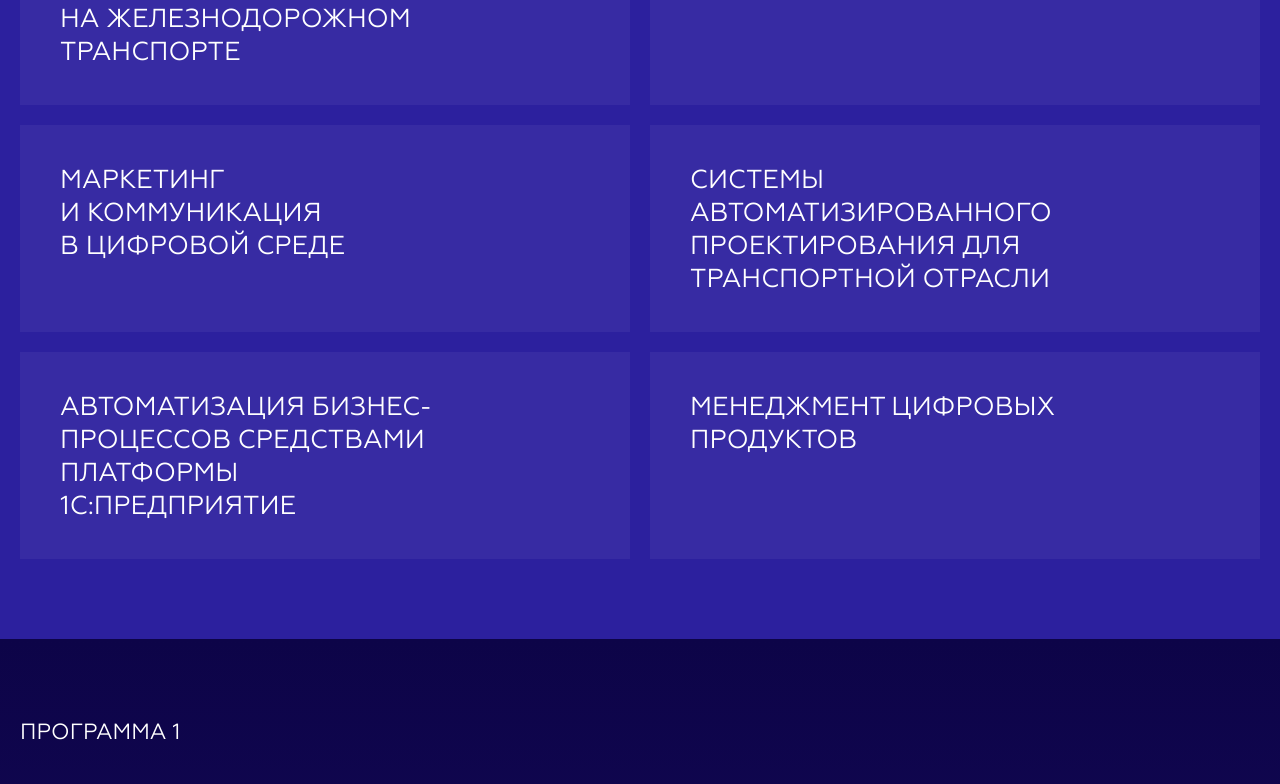
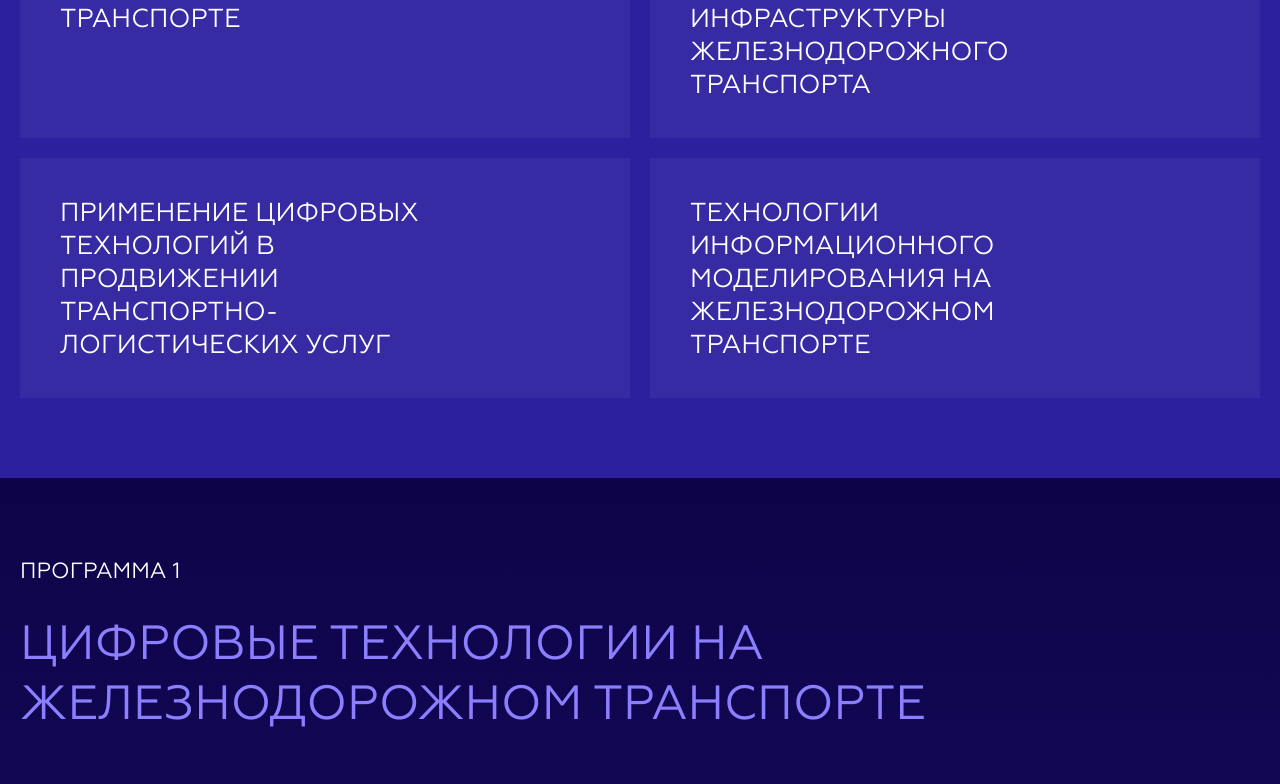
Before and after one commit to achipollino/dd-react, a React (Vite) app: page / in a window 1280 px wide. Shown: the part 1990-2774 px from the top of the page. Built offline with nearby package versions, Linux system fonts and the light colour scheme.

Commit message:
fix: menu

```diff
--- a/package.json
+++ b/package.json
@@ -11,13 +11,10 @@
     "preview": "vite preview"
   },
   "dependencies": {
-    "prop-types": "^15.8.1",
     "react": "^18.3.1",
-    "react-burger-menu": "^3.0.9",
     "react-dom": "^18.3.1",
     "react-feather": "^2.0.10",
     "rsuite": "^5.68.0",
-    "styled-components": "^6.1.12",
     "typescript": "^5.5.3"
   },
   "devDependencies": {
--- /dev/null
+++ b/src/components/Menu.jsx
@@ -0,0 +1,37 @@
+// eslint-disable-next-line no-unused-vars
+import React, {useState} from "react";
+
+function Menu () {
+    const [isOpened, setOpened] = useState(false);
+
+    function handleClick() {
+        setOpened(!isOpened);
+    }
+
+    const className = "navigation " + (isOpened ? "is-visible" : "");
+
+    return <section className="menu">
+        <div className="menu-icon">
+            <a onClick={handleClick} className="menu-link" href="#"><span className="menu-line"></span></a>
+        </div>
+        <nav className={className}>
+            <ul className="menu-items">
+                <li><a href="#terms">Условия обучения</a></li>
+                <li>
+                    <a href="#program01">Цифровые технологии на железнодорожном транспорте</a>
+                </li>
+                <li><a href="#program02">Интернет вещей в системе мониторинга инфраструктуры железнодорожного транспорта</a></li>
+                <li>
+                    <a href="#program03">Применение цифровых технологий в продвижении транспортно-логистических услуг</a>
+                </li>
+                <li>
+                    <a href="#program04">Технологии информационного моделирования на железнодорожном транспорте</a>
+                </li>
+                <li><a className="order">Подать заявку</a></li>
+                <li><a href="#faq">Вопросы и ответы</a></li>
+            </ul>
+        </nav>
+    </section>
+}
+
+export default Menu;
--- a/src/components/Programs.jsx
+++ b/src/components/Programs.jsx
@@ -5,33 +5,22 @@ function Programs () {
         <ul className="programs-items">
             <li className="programs-item wow animate__fadeInUp">
                 <a href="#program01" className="programs-link">
-                    Интеллектуальные технологии на&nbsp;железнодорожном транспорте
+                    Цифровые технологии на железнодорожном транспорте
                 </a>
             </li>
             <li className="programs-item wow animate__fadeInUp">
                 <a href="#program02" className="programs-link">
-                    Технологии интернета вещей
+                    Интернет вещей в системе мониторинга инфраструктуры железнодорожного транспорта
                 </a>
             </li>
             <li className="programs-item wow animate__fadeInUp">
                 <a href="#program03" className="programs-link">
-                    Маркетинг и&nbsp;коммуникация в&nbsp;цифровой среде
+                    Применение цифровых технологий в продвижении транспортно-логистических услуг
                 </a>
             </li>
             <li className="programs-item wow animate__fadeInUp">
                 <a href="#program04" className="programs-link">
-                    Системы автоматизированного проектирования для транспортной
-                    отрасли
-                </a>
-            </li>
-            <li className="programs-item wow animate__fadeInUp">
-                <a href="#program05" className="programs-link">
-                    Автоматизация бизнес-процессов средствами платформы 1С:Предприятие
-                </a>
-            </li>
-            <li className="programs-item wow animate__fadeInUp">
-                <a href="#program06" className="programs-link">
-                    Менеджмент цифровых продуктов
+                    Технологии информационного моделирования на железнодорожном транспорте
                 </a>
             </li>
         </ul>
--- a/src/components/QnA.jsx
+++ b/src/components/QnA.jsx
@@ -4,7 +4,7 @@ const QnA = ({ question, answer, }) => {
   const [isActive, setIsActive] = useState(false);
 
   return (
-            <div className="ui-accordion">
+            <div id="faq" className="ui-accordion">
                 <p className="ui-accordion-header" onClick={() => setIsActive(!isActive)}>
                     <span className="module-faq">{question}</span>
                     {isActive ? <span className="ui-accordion-faq-icon-up"></span> : <span className="ui-accordion-faq-icon"></span>}
--- a/src/providers/ProgramsContext.jsx
+++ b/src/providers/ProgramsContext.jsx
@@ -11,7 +11,7 @@ export const ProgramsProvider = ({ children }) => {
   const [programs] = useState([
     {
       id: 1,
-      name: "Интеллектуальные технологии на железнодорожном транспорте",
+      name: "Цифровые технологии на железнодорожном транспорте",
       actions: ["Aкадемических часов: 252", "Продолжительность обучения: 9 месяцев", "Квалификация: системный аналитик"],
       description: "Цель программы — обучение проектированию систем искусственного интеллекта и их использовании на железнодорожном транспорте. Знание основ программирования и методов реализации систем искусственного интеллекта позволит слушателям программы квалифицированно проектировать требования к интеллектуальным системам, а также работать в проектных командах по их созданию.",
       modules: [
@@ -93,7 +93,7 @@ export const ProgramsProvider = ({ children }) => {
     },
     {
       id: 2,
-      name: "Технологии интернета вещей",
+      name: "Интернет вещей в системе мониторинга инфраструктуры железнодорожного транспорта",
       actions: ["Aкадемических часов: 252", "Продолжительность обучения: 9 месяцев", "Квалификация: специалист по информационным системам"],
       description: "Вы получите навыки практической работы с микропроцесорной техникой, телекоммуникационными устройствами, датчиками и исполнительными механизмами. В рамках дисциплины предполагается изучение документации, специфических инструментов и программных средств, позволяющих использовать технологии Интернета вещей в проектной деятельности. Задачи дисциплины включают в себя знакомство обучающихся с аппаратной и программной частью технологии интернета вещей, технологиях обработки и передачи данных, приобретение умений и навыков по моделированию и программированию разрабатываемой системы.",
       modules: [
@@ -139,7 +139,7 @@ export const ProgramsProvider = ({ children }) => {
     },
     {
       id: 3,
-      name: "Маркетинг и коммуникация в цифровой среде",
+      name: "Применение цифровых технологий в продвижении транспортно-логистических услуг",
       actions: ["Aкадемических часов: 252", "Продолжительность обучения: 9 месяцев", "Квалификация: специалист по интернет-маркетингу"],
       description: "Программа предназначена для слушателей, желающих уметь рекламировать и продвигать товары и услуги в цифровой среде. Помимо изучения принципов работы разнообразных интернет-ресурсов обучающиеся смогут использовать искусственный интеллект в своей работе, создать свой сайт и чат-бот.",
       modules: [
@@ -226,7 +226,7 @@ export const ProgramsProvider = ({ children }) => {
     },
     {
       id: 4,
-      name: "Системы автоматизированного проектирования для транспортной отрасли",
+      name: "Технологии информационного моделирования на железнодорожном транспорте",
       actions: ["Aкадемических часов: 252", "Продолжительность обучения: 9 месяцев", "Квалификация: специалист по информационным системам"],
       description: "Цель программы — изучение работы различных систем проектирования отечественного производства. Возможно получение дополнительного Сертификата от компании «Аскон» по продуктам «Компас-график» и «Компас-3D».",
       modules: [
@@ -296,124 +296,124 @@ export const ProgramsProvider = ({ children }) => {
         "Студенты бакалавриата 1 курса очной формы обучения",
       ],
     },
-    {
-      id: 5,
-      name: "Автоматизация бизнес-процессов средствами платформы 1С:Предприятие",
-      actions: ["Aкадемических часов: 252", "Продолжительность обучения: 9 месяцев", "Квалификация: специалист по информационным системам"],
-      description: "Программа дает представление о бизнес-процессах предприятия, а также возможностях их автоматизации в цифровой экосистеме 1С. Прошедшие обучение слушатели смогут решать задачи автоматизации, разрабатывать, внедрять и сопровождать ИТ решения с использованием технологии 1С.",
-      modules: [
-        {
-          id: 1,
-          title: "Информационные системы управления производственно-хозяйственной деятельностью предприятия в профессиональной деятельности",
-          topics: [
-            "Концепция и типовая конфигурация «1С: Предприятие 8»",
-            "Учет движения денежных средств",
-            "Нематериальные активы",
-            "Учет товарно-материальных ценностей",
-            "Кадры организации"
-          ]
-         },
-        {
-          id: 2,
-          title: "Прикладное программирование и администрирование 1С",
-          topics: [
-            "Объекты конфигурации и программирование интерфейса",
-            "Организация ведения учета и периодических расчетов",
-            "Администрирование и обмен данными"
-          ]
-        },
-        {
-          id: 3,
-          title: "Производственная практика",
-          topics: [
-            "Итоговая аттестация: экзамен"
-          ]
-        }
-      ],
-      forWho: [
-        "Студенты бакалавриата 3 курса очной формы обучения",
-        "Студенты бакалавриата 4 курса очной формы обучения",
-        "Студенты бакалавриата 1 курса очной формы обучения",
-      ],
-    },
-    {
-      id: 6,
-      name: "Менеджмент цифровых продуктов",
-      actions: ["Aкадемических часов: 252", "Продолжительность обучения: 9 месяцев", "Квалификация: менеджер продуктов в области информационных технологий"],
-      description: "Программа подойдет для тех, кто хочет понимать особенности создания, продвижения и получение прибыли от цифровых продуктов. Кто хочет создать цифровой стартап или модифицировать существующее приложение.",
-      modules: [
-        {
-          id: 1,
-          title: "Продуктовый менеджмент",
-          topics: [
-            "Продуктовый подход и отличия от проектного",
-            "Продуктовая гипотеза",
-            "Жизненный цикл продукта",
-            "Продуктовая команда и роли внутри нее"
-          ]
-         },
-        {
-          id: 2,
-          title: "Исследование клиентского опыта",
-          topics: [
-            "Типы клиентских исследований",
-            "Проведение глубинных интервью",
-            "Функционал продукта и создание MVP",
-            "Формирование выводов по результатам клиентских исследований",
-            "Прототипирование: задачи и инструменты"
-          ]
-        },
-        {
-          id: 3,
-          title: "Анализ рынка, конкурентов и трендов",
-          topics: [
-            "Анализ рынка и обоснование необходимости запуска продукта",
-            "Анализ конкурентов",
-            "Поиск и анализ трендов"
-          ]
-        },
-        {
-          id: 4,
-          title: "Продуктовый маркетинг",
-          topics: [
-            "Упаковка продукта",
-            "Вывод продукта на рынок: инструменты и каналы",
-            "Стратегия масштабирования продукта",
-            "Продуктовые метрики и влияние на продукт"
-          ]
-        },
-        {
-          id: 5,
-          title: "Основы Unit-экономики",
-          topics: [
-            "Бизнес-модель продукта",
-            "Монетизация продукта",
-            "Расчет и оптимизация юнит-экономики"
-          ]
-        },
-        {
-          id: 6,
-          title: "Управление командой проекта",
-          topics: [
-            "Постановка, синхронизация и мониторинг целей на уровне команды",
-            "Основные методики управления разработкой ИТ-продукта (Agile, Scrum, Kanban)",
-            "Управление изменениями"
-          ]
-        },
-        {
-          id: 7,
-          title: "Производственная практика, в том числе в форме стажировки",
-          topics: [
-            "Итоговая аттестация: экзамен"
-          ]
-        }
-      ],
-      forWho: [
-        "Студенты бакалавриата 3 курса очной формы обучения",
-        "Студенты бакалавриата 4 курса очной формы обучения",
-        "Студенты бакалавриата 1 курса очной формы обучения",
-      ],
-    }
+    // {
+    //   id: 5,
+    //   name: "Автоматизация бизнес-процессов средствами платформы 1С:Предприятие",
+    //   actions: ["Aкадемических часов: 252", "Продолжительность обучения: 9 месяцев", "Квалификация: специалист по информационным системам"],
+    //   description: "Программа дает представление о бизнес-процессах предприятия, а также возможностях их автоматизации в цифровой экосистеме 1С. Прошедшие обучение слушатели смогут решать задачи автоматизации, разрабатывать, внедрять и сопровождать ИТ решения с использованием технологии 1С.",
+    //   modules: [
+    //     {
+    //       id: 1,
+    //       title: "Информационные системы управления производственно-хозяйственной деятельностью предприятия в профессиональной деятельности",
+    //       topics: [
+    //         "Концепция и типовая конфигурация «1С: Предприятие 8»",
+    //         "Учет движения денежных средств",
+    //         "Нематериальные активы",
+    //         "Учет товарно-материальных ценностей",
+    //         "Кадры организации"
+    //       ]
+    //      },
+    //     {
+    //       id: 2,
+    //       title: "Прикладное программирование и администрирование 1С",
+    //       topics: [
+    //         "Объекты конфигурации и программирование интерфейса",
+    //         "Организация ведения учета и периодических расчетов",
+    //         "Администрирование и обмен данными"
+    //       ]
+    //     },
+    //     {
+    //       id: 3,
+    //       title: "Производственная практика",
+    //       topics: [
+    //         "Итоговая аттестация: экзамен"
+    //       ]
+    //     }
+    //   ],
+    //   forWho: [
+    //     "Студенты бакалавриата 3 курса очной формы обучения",
+    //     "Студенты бакалавриата 4 курса очной формы обучения",
+    //     "Студенты бакалавриата 1 курса очной формы обучения",
+    //   ],
+    // },
+    // {
+    //   id: 6,
+    //   name: "Менеджмент цифровых продуктов",
+    //   actions: ["Aкадемических часов: 252", "Продолжительность обучения: 9 месяцев", "Квалификация: менеджер продуктов в области информационных технологий"],
+    //   description: "Программа подойдет для тех, кто хочет понимать особенности создания, продвижения и получение прибыли от цифровых продуктов. Кто хочет создать цифровой стартап или модифицировать существующее приложение.",
+    //   modules: [
+    //     {
+    //       id: 1,
+    //       title: "Продуктовый менеджмент",
+    //       topics: [
+    //         "Продуктовый подход и отличия от проектного",
+    //         "Продуктовая гипотеза",
+    //         "Жизненный цикл продукта",
+    //         "Продуктовая команда и роли внутри нее"
+    //       ]
+    //      },
+    //     {
+    //       id: 2,
+    //       title: "Исследование клиентского опыта",
+    //       topics: [
+    //         "Типы клиентских исследований",
+    //         "Проведение глубинных интервью",
+    //         "Функционал продукта и создание MVP",
+    //         "Формирование выводов по результатам клиентских исследований",
+    //         "Прототипирование: задачи и инструменты"
+    //       ]
+    //     },
+    //     {
+    //       id: 3,
+    //       title: "Анализ рынка, конкурентов и трендов",
+    //       topics: [
+    //         "Анализ рынка и обоснование необходимости запуска продукта",
+    //         "Анализ конкурентов",
+    //         "Поиск и анализ трендов"
+    //       ]
+    //     },
+    //     {
+    //       id: 4,
+    //       title: "Продуктовый маркетинг",
+    //       topics: [
+    //         "Упаковка продукта",
+    //         "Вывод продукта на рынок: инструменты и каналы",
+    //         "Стратегия масштабирования продукта",
+    //         "Продуктовые метрики и влияние на продукт"
+    //       ]
+    //     },
+    //     {
+    //       id: 5,
+    //       title: "Основы Unit-экономики",
+    //       topics: [
+    //         "Бизнес-модель продукта",
+    //         "Монетизация продукта",
+    //         "Расчет и оптимизация юнит-экономики"
+    //       ]
+    //     },
+    //     {
+    //       id: 6,
+    //       title: "Управление командой проекта",
+    //       topics: [
+    //         "Постановка, синхронизация и мониторинг целей на уровне команды",
+    //         "Основные методики управления разработкой ИТ-продукта (Agile, Scrum, Kanban)",
+    //         "Управление изменениями"
+    //       ]
+    //     },
+    //     {
+    //       id: 7,
+    //       title: "Производственная практика, в том числе в форме стажировки",
+    //       topics: [
+    //         "Итоговая аттестация: экзамен"
+    //       ]
+    //     }
+    //   ],
+    //   forWho: [
+    //     "Студенты бакалавриата 3 курса очной формы обучения",
+    //     "Студенты бакалавриата 4 курса очной формы обучения",
+    //     "Студенты бакалавриата 1 курса очной формы обучения",
+    //   ],
+    // }
   ]);
 
   return (
--- a/src/sass/abstract/_constants.scss
+++ b/src/sass/abstract/_constants.scss
@@ -5,7 +5,7 @@ $color-white: #ffffff;
 $color-link: rgb(0, 27, 113);
 $color-link-hover: #4f6bdf;
 
-$color-navigation-bg: rgba(0, 27, 113, 0.9);
+$color-navigation-bg: rgba(0, 27, 113);
 $color-item: #ffffff;
 $color-item-hover: rgb(122, 128, 145);
 
--- a/src/sass/components/_navigation.scss
+++ b/src/sass/components/_navigation.scss
@@ -16,7 +16,9 @@
 }
 
   .menu-items li {
-    margin-bottom: 20px;
+    text-align: left;
+    margin: 20px 60px;
+    list-style-type: none;
 }
 
   .menu-items li a {
```
Also changed, not shown: src/App.jsx (+2 -7 lines), src/components/HamburgerButton.jsx (deleted, +0 -84 lines), src/components/Menu1.jsx (deleted, +0 -34 lines), src/components/SideMenu.jsx (deleted, +0 -72 lines), src/components/onClickOutside.jsx (deleted, +0 -18 lines), 1 other file (tests, documents, lock files or other folders).
